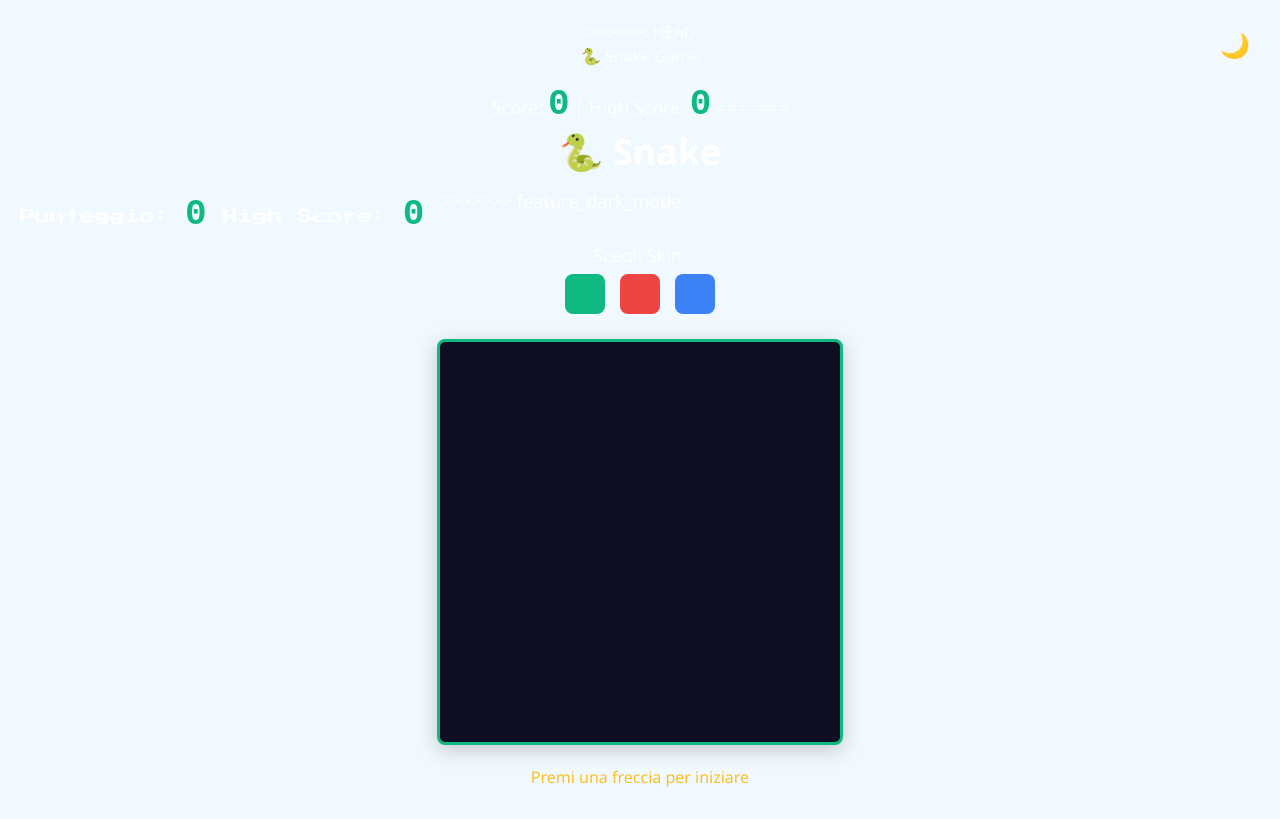
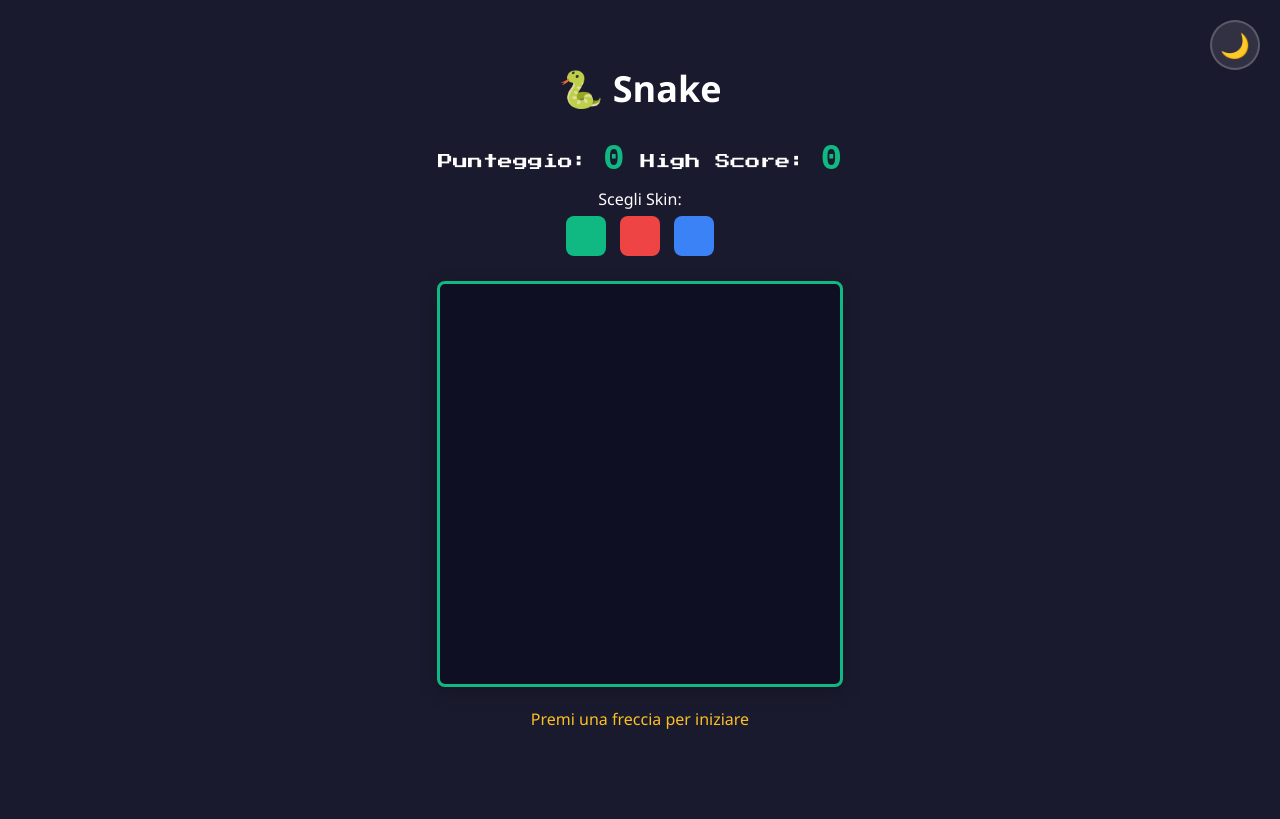
Before and after one commit to MagicMBK/Progetto_Decano-Bolis, a website: page progetto/index.html in a window 1280 px wide. Drawn offline with nearby package versions, Linux system fonts and the light colour scheme.

Commit message:
Merge fix

```diff
--- a/progetto/index.html
+++ b/progetto/index.html
@@ -2,19 +2,8 @@
 <html lang="it">
 <head>
     <meta charset="UTF-8">
-<<<<<<< HEAD
     <meta name="viewport" content="width=device-width, initial-scale=1.0">
     <title>🐍 Snake Game</title>
-    <link rel="stylesheet" href="styles-skin.css">
-</head>
-<body class="body-skin-green">
-    <h1>🐍 Snake Game</h1>
-
-    <div class="score-container">
-        Score: <span id="scoreVal">0</span> |
-        High Score: <span id="highScoreVal">0</span>
-=======
-    <title>Snake Game</title>
 
     <!-- Import CSS utility framework -->
     <script src="https://cdn.jsdelivr.net/npm/@tailwindcss/browser@4"></script>
@@ -26,10 +15,10 @@
         canvas { box-shadow: 0 5px 20px rgba(0,0,0,0.2); }
 
         #scoreVal, #highScoreVal {
-        font-size: 36px !important;
-        font-weight: bold !important;
-        color: #10b981 !important;
-        font-family: 'Courier New', monospace !important;
+            font-size: 36px !important;
+            font-weight: bold !important;
+            color: #10b981 !important;
+            font-family: 'Courier New', monospace !important;
         }
 
         #scoreVal, #highScoreVal {
@@ -43,21 +32,20 @@
             font-size: 15px;
         }
     </style>
+
+    <link rel="stylesheet" href="styles-skin.css">
     <link rel="stylesheet" href="styles-dark.css">
 </head>
 
-<body class="flex flex-col items-center justify-center min-h-screen">
+<body class="flex flex-col items-center justify-center min-h-screen body-skin-green">
 
     <h1 class="text-4xl mb-4 font-bold">🐍 Snake</h1>
     <button id="themeToggle" class="theme-toggle">🌙</button>
-
-
 
     <!-- Punteggio -->
     <div class="mt-2 flex gap-4">
         <p>Punteggio: <span id="scoreVal">0</span></p>
         <p>High Score: <span id="highScoreVal">0</span></p>
->>>>>>> feature_dark_mode
     </div>
 
     <div class="skin-selector">
@@ -71,8 +59,6 @@
 
     <p id="msg">Premi una freccia per iniziare</p>
 
-
-
     <script type="module" src="js/main.js"></script>
 </body>
 </html>
```
